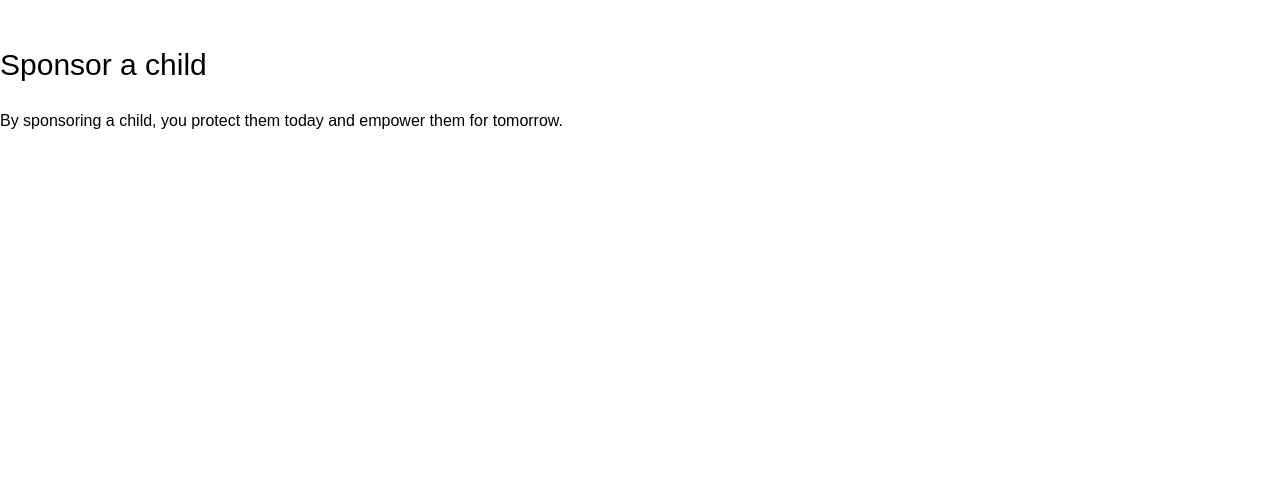
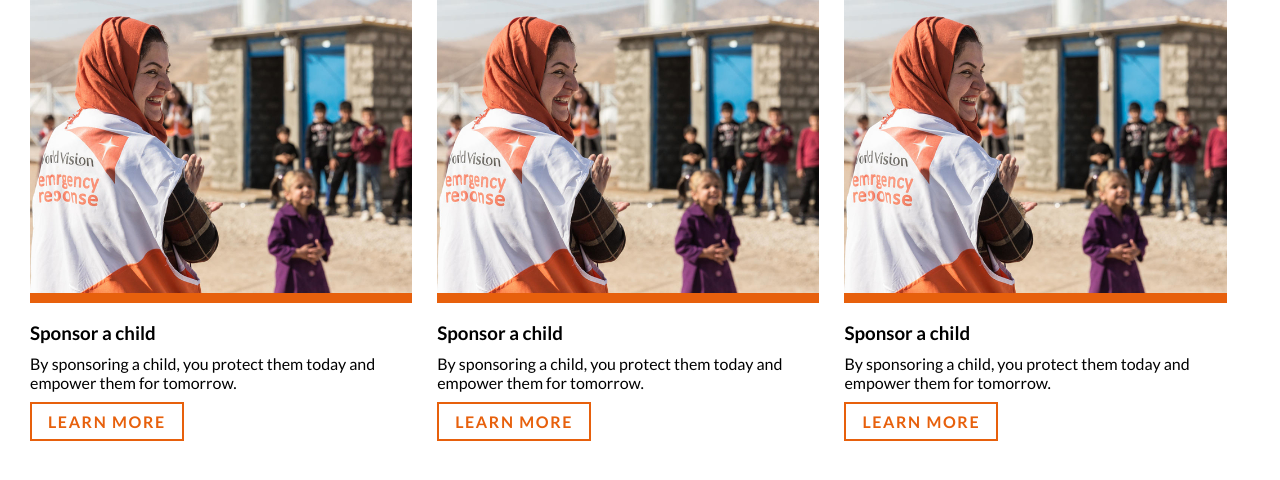
Before and after one commit to Praba-Buddy92/demo_worldvision, a plain HTML site: page index.html in a window 1280 px wide. Drawn offline with nearby package versions, Linux system fonts and the light colour scheme; files that its build step writes are made by us from their sources.

Commit message:
css html and img changes

```diff
--- a/css/app.scss
+++ b/css/app.scss
@@ -1,74 +1,106 @@
 
-$primary-color: #ff7648;
+$primary-color: #e7600c;
+$font-size-regular: 16px;
+$font-weight-normal: 400;
+$font-weight-bold: 700;
+$line-height: normal;
+$font-size-medium:40px;
+$font-source:'Lato', sans-serif;
+$font-size-title: 50px;
+$font-size-medium: 40px;
 $font-size-small: 16px;
-$font-weight-normal: 400;
-$line-height-normal: normal;
-$font-size-medium:40px;
+$small: 767px;
+
 
 body {
     margin: 0;
     padding: 0;
-    font-family: 'Source Sans Pro', sans-serif;
-    font-weight: 400;
+    font-family: $font-source;
+    font-weight: $font-weight-normal;
     font-size: $font-size-small;
-    font-size: 1rem;
-    line-height: normal
+    line-height: $line-height;
+}
+a {
+    text-decoration: none;
+}
+h1
+{
+     font-weight: $font-weight-bold;
+     font-size: $font-size-title;
+}
+h2
+{
+    font-weight: $font-weight-bold;
+    font-size: $font-size-medium;
+}
+h3
+{
+    font-weight: $font-weight-bold;
+}
+.btn-primary{
+    color: $primary-color;
+    background-color: transparent;
+    padding: 0.5rem 1rem;
+    border: 2px solid $primary-color;
+    text-transform: uppercase;
+    font-size: $font-size-small;
+    font-weight: $font-weight-bold;
+    letter-spacing: .1rem;
+    display: inline-block;
+}
+.newteaser__main{
+    display: flex;
+    padding:0 30px;
+    .newteaser__column{
+        width: 31.33%;
+        padding-right:25px;
+
+        &:last-child{
+            padding-right:0;
+        }
+        .newteaser__img {
+            position: relative;
+
+            img{
+                width:100%;
+                height: 300px;
+                object-fit: cover;
+                @media screen and (max-width: $small) {
+                    height: auto;
+                }
+            }
+            &:after {
+                content:'';
+                display: block;
+                position: absolute;
+                bottom:0;
+                width: 100%;
+                height:10px;
+                background:$primary-color;
+                left:0;
+                right:0;
+
             }
 
-a,
-a:hover {
-    text-decoration: none
         }
-h1 {
-    font-family: Heebo, sans-serif;
-    font-weight: 700;
-    font-size: 54px
+        .newteaser__content{
+            .newteaser__content--heading{
+                    margin-bottom: 10px;
+                    line-height: $line-height;
             }
-h2 {
-    font-family: Heebo, sans-serif;
-    font-weight: 700;
-    font-size: 42px
+            .newteaser__content--text{
+                margin-bottom: 10px;
+                margin-top:0;
             }
-h3 {
-    font-family: Heebo, sans-serif;
-    font-weight: 500;
-    font-size: 30px
+
         }
-h4 {
-    font-weight: 500;
-    font-size: 24px
+        @media screen and (max-width: $small) {
+             width: 100%;
+             padding-right:0;
+             margin-bottom:30px;
           }
-h5 {
-    font-weight: 500;
-    font-size: 20px
     }
-h6 {
-    font-family: 'Source Sans Pro', sans-serif;
-    font-weight: 600;
-    font-size: 16px
+    @media screen and (max-width: $small) {
+         flex-wrap: wrap;
      }
-textarea {
-    resize: none;
-    height: 120px!important;
-    padding: 1rem 1.5rem!important
 }
-.btn {
-    color: #fff;
-}
-.btn-md {
-    padding: 12px 3rem
-}
-.btn-primary {
-    background-color:$primary-color ;
-    transform: translateY(0);
-    border: none;
-    transition: .15s ease-in-out;
-    border-radius: 6px
-}
-.btn-primary:active,
-.btn-primary:focus,
-.btn-primary:hover {
-    background-color: $primary-color !important;
-    outline: 0;
-    box-shadow: 0 0 0 0 transparent!important
-}
--- a/index.html
+++ b/index.html
@@ -9,7 +9,7 @@
         <meta name="author" content="" />
         <meta name="viewport" content="width=device-width, initial-scale=1, user-scalable=no">
         <!--Google Fonts-->
-        <link href="https://fonts.googleapis.com/css2?family=Open+Sans:ital,wght@0,300;0,400;0,600;0,700;0,800;1,400&display=swap" rel="stylesheet" />
+        <link href="https://fonts.googleapis.com/css2?family=Lato:wght@400;700&display=swap" rel="stylesheet">
         <!--Styles-->
         <link rel="stylesheet" type="text/css" href="css/app.css" />
     </head>
@@ -18,12 +18,38 @@
         <div class="newteaser__main">
                 <div class="newteaser__column">
                     <div class="newteaser__img">
-                            <img src="" />
+                            <img src="img/img_one.jpg" />
                      </div>
                     <div class="newteaser__content">
                         <h3 class="newteaser__content--heading">Sponsor a child</h3>
                         <p class="newteaser__content--text">By sponsoring a child, you protect them today
                             and empower them for tomorrow.</p>
+                            <a href="javascript:void(0);" class="btn btn-primary">Learn more</a>
+                    </div>
+
+                </div>
+
+                <div class="newteaser__column">
+                    <div class="newteaser__img">
+                            <img src="img/img_one.jpg" />
+                     </div>
+                    <div class="newteaser__content">
+                        <h3 class="newteaser__content--heading">Sponsor a child</h3>
+                        <p class="newteaser__content--text">By sponsoring a child, you protect them today
+                            and empower them for tomorrow.</p>
+                            <a href="javascript:void(0);" class="btn btn-primary">Learn more</a>
+                    </div>
+
+                </div>
+                <div class="newteaser__column">
+                    <div class="newteaser__img">
+                            <img src="img/img_one.jpg" />
+                     </div>
+                    <div class="newteaser__content">
+                        <h3 class="newteaser__content--heading">Sponsor a child</h3>
+                        <p class="newteaser__content--text">By sponsoring a child, you protect them today
+                            and empower them for tomorrow.</p>
+                            <a href="javascript:void(0);" class="btn btn-primary">Learn more</a>
                     </div>
 
                 </div>
```
Also changed, not shown: css/app.css (added), img/img_one.jpg (added), 1 other file. Lines whose indentation alone changed are shown as unchanged.
